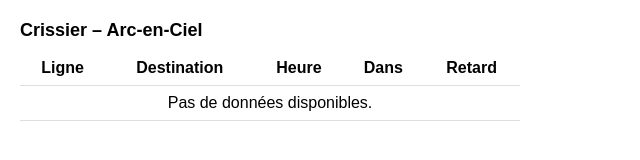
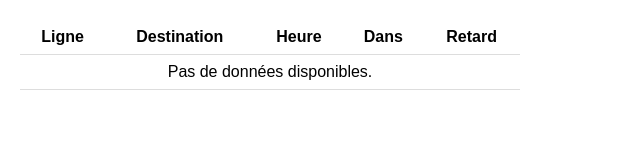
Before and after one commit to xwallenburg/horaires-transport, a plain HTML site: page index.html in a window 1280 px wide. Shown: the whole page, without its empty margins (0-640 px from the left). Drawn offline with nearby package versions, Linux system fonts and the light colour scheme; no server answers.

Commit message:
Update index.html

```diff
--- a/index.html
+++ b/index.html
@@ -20,7 +20,7 @@
 
 <body>
 
-<h1 style="font-size: 18px;">Crissier – Arc-en-Ciel</h1>
+<!-- <h1 style="font-size: 18px;">Crissier – Arc-en-Ciel</h1> -->
 <!-- <p>Prochains départs :</p> -->
 
 <table>
```
